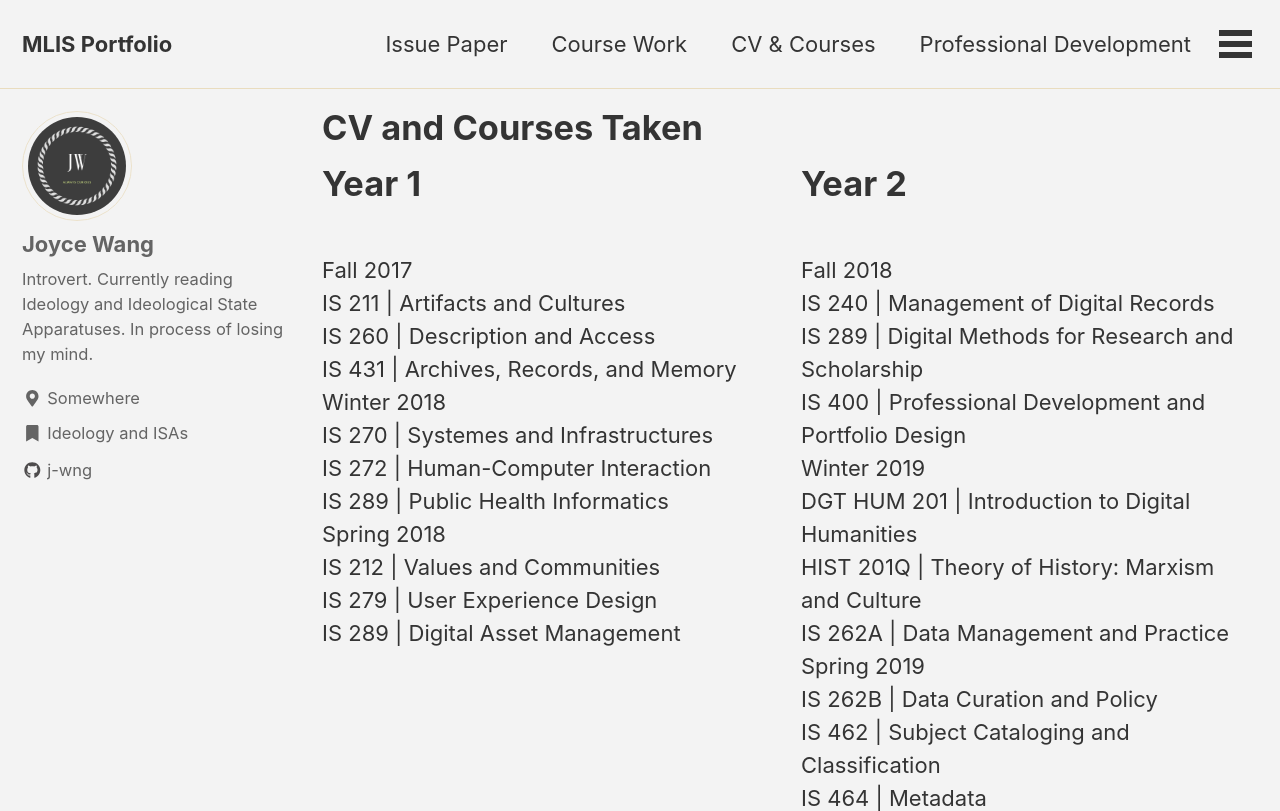
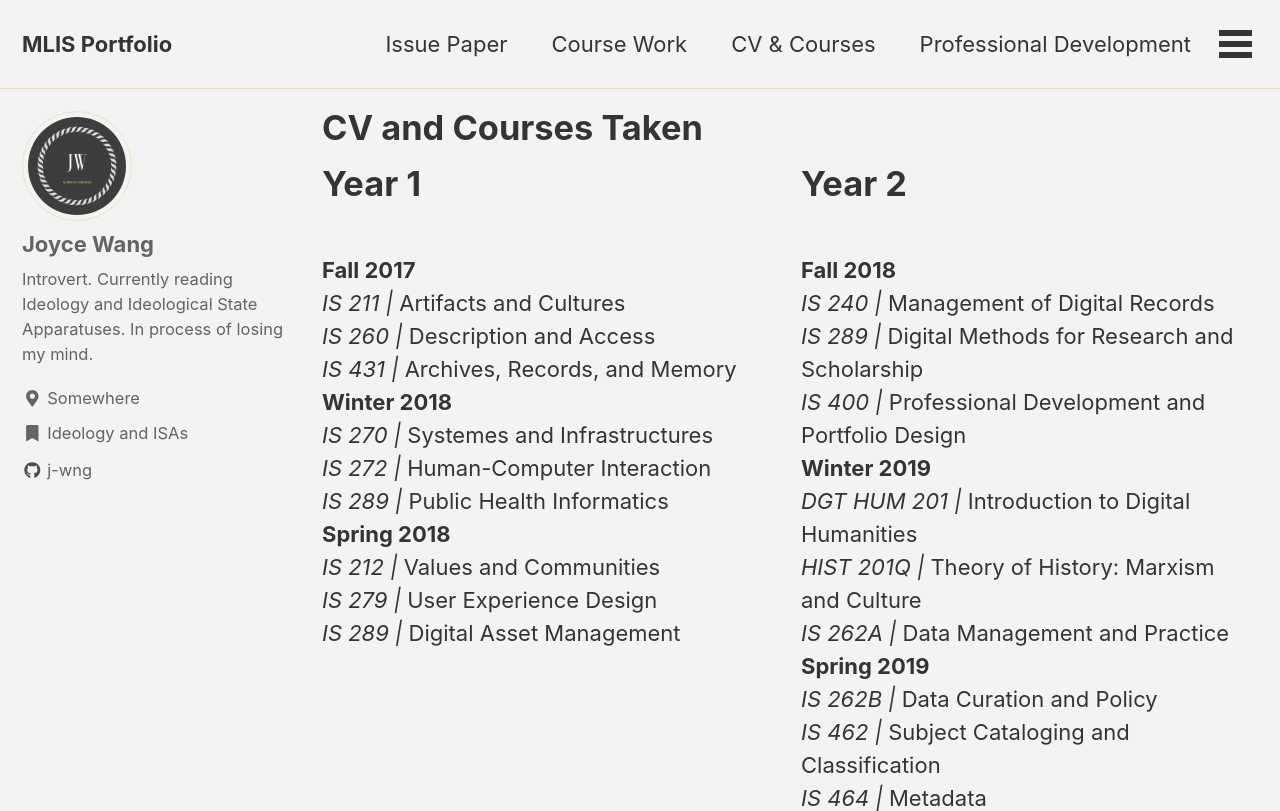
Before and after one commit to j-wng/portfolio, a Jekyll site: the page built from _pages/cv_courses.html, in a window 1280 px wide and 900 px high, cut to the strip 0-811 px from the top of the window. Built offline with Jekyll 4.4.1, drawn with Linux system fonts in a browser that asks for light colours; cached includes are drawn as plain includes; nearby versions of some CDN libraries.

```diff
--- a/_pages/cv_courses.html
+++ b/_pages/cv_courses.html
@@ -18,34 +18,35 @@ classes: wide
 
 <div class="newspaper">
 <h1>Year 1</h1><br>
-Fall 2017
-<br>IS 211 | Artifacts and Cultures
-<br>IS 260 | Description and Access
-<br>IS 431 | Archives, Records, and Memory<br>
-Winter 2018
-<br>IS 270 | Systemes and Infrastructures
-<br>IS 272 | Human-Computer Interaction
-<br>IS 289 | Public Health Informatics<br>
-Spring 2018
-<br>IS 212 | Values and Communities
-<br>IS 279 | User Experience Design
-<br>IS 289 | Digital Asset Management<br><br><br><br><br>
+<b>Fall 2017</b>
+<br><i>IS 211 |</i> Artifacts and Cultures
+<br><i>IS 260 |</i> Description and Access
+<br><i>IS 431 |</i> Archives, Records, and Memory<br>
+<b>Winter 2018</b>
+<br><i>IS 270 |</i> Systemes and Infrastructures
+<br><i>IS 272 |</i> Human-Computer Interaction
+<br><i>IS 289 |</i> Public Health Informatics<br>
+<b>Spring 2018</b>
+<br><i>IS 212 |</i> Values and Communities
+<br><i>IS 279 |</i> User Experience Design
+<br><i>IS 289 |</i> Digital Asset Management<br><br><br><br><br>
 <h1>Year 2</h1><br>
-Fall 2018
-<br>IS 240 | Management of Digital Records
-<br>IS 289 | Digital Methods for Research and Scholarship
-<br>IS 400 | Professional Development and Portfolio Design<br>
-Winter 2019
-<br>DGT HUM 201 | Introduction to Digital Humanities
-<br>HIST 201Q | Theory of History: Marxism and Culture
-<br>IS 262A | Data Management and Practice<br>
-Spring 2019
-<br>IS 262B | Data Curation and Policy
-<br>IS 462 | Subject Cataloging and Classification
-<br>IS 464 | Metadata
+<b>Fall 2018</b>
+<br><i>IS 240 |</i> Management of Digital Records
+<br><i>IS 289 |</i> Digital Methods for Research and Scholarship
+<br><i>IS 400 |</i> Professional Development and Portfolio Design<br>
+<b>Winter 2019</b>
+<br><i>DGT HUM 201 |</i> Introduction to Digital Humanities
+<br><i>HIST 201Q |</i> Theory of History: Marxism and Culture
+<br><i>IS 262A |</i> Data Management and Practice<br>
+<b>Spring 2019</b>
+<br><i>IS 262B |</i> Data Curation and Policy
+<br><i>IS 462 |</i> Subject Cataloging and Classification
+<br><i>IS 464 |</i> Metadata
 </div>
 
 </body>
-</html>
+
+
 
 <iframe src="https://drive.google.com/file/d/1awY7qUBsdav1MxLnomJ0Iqyol0miBZdR/preview" width="640" height="480"></iframe>
```
